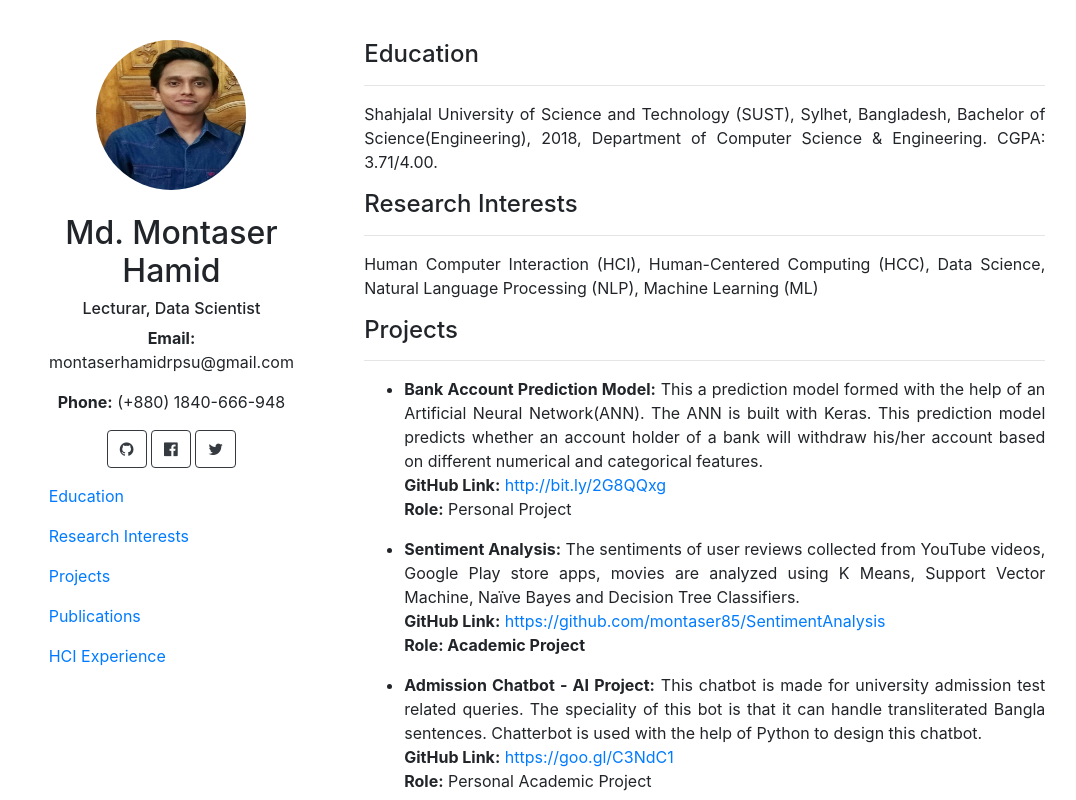
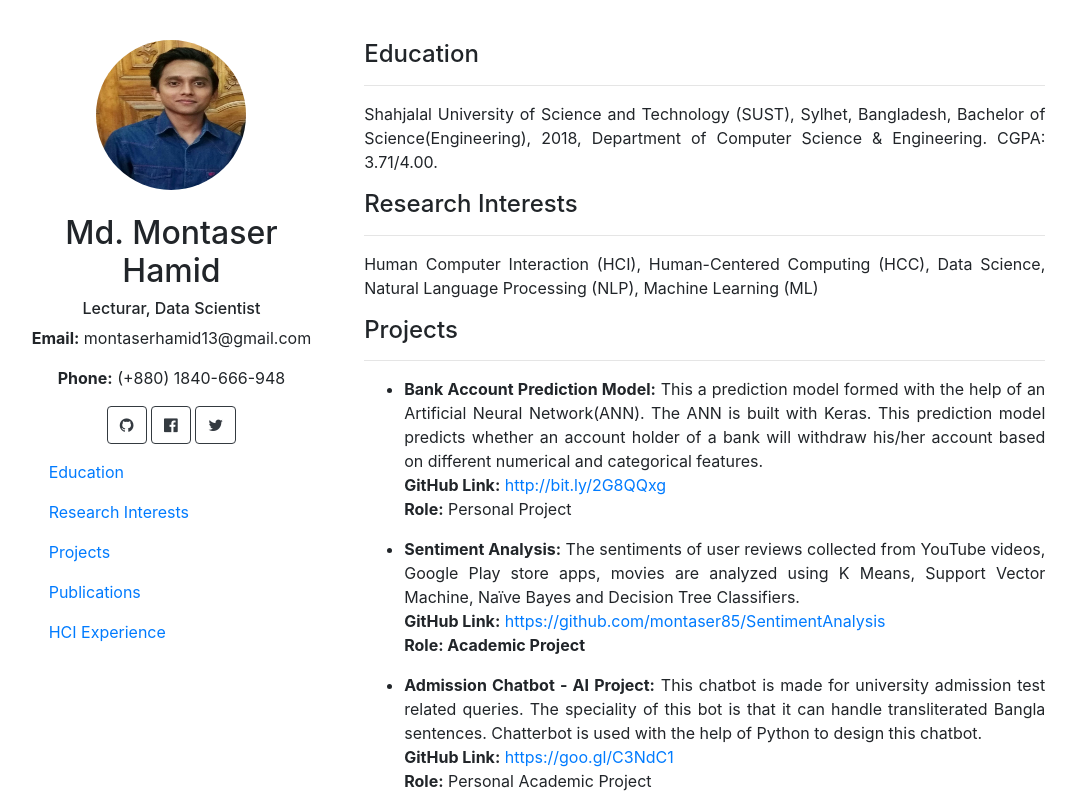
Before and after one commit to montaser85/Portfolio_, a plain HTML site: page index.html in a window 1280 px wide. Shown: the top 800 px of the page, without its empty margins (113-1189 px from the left). Drawn offline with Linux system fonts and the light colour scheme.

Commit message:
Update index.html

```diff
--- a/index.html
+++ b/index.html
@@ -19,7 +19,7 @@
                         <img src="img/photo.jpg" alt="..." class="rounded-circle" id="hero">
                         <h2 id="hero-name">Md. Montaser Hamid</h2>
                         <h6>Lecturar, Data Scientist</h6>
-                        <p><b>Email:</b> montaserhamidrpsu@gmail.com</p>
+                        <p><b>Email:</b> montaserhamid13@gmail.com</p>
                         <p><b>Phone:</b> (+880) 1840-666-948</p>
                         <a href="https://github.com/montaser85" target="_blank"><button class="btn btn-outline-dark"><i class="fa fa-github" aria-hidden="true"></i></button></a>
                         <a href="https://www.facebook.com/MontaserHamid85" target="_blank"><button class="btn btn-outline-dark"><i class="fa fa-facebook-official" aria-hidden="true"></i></button></a>
```
